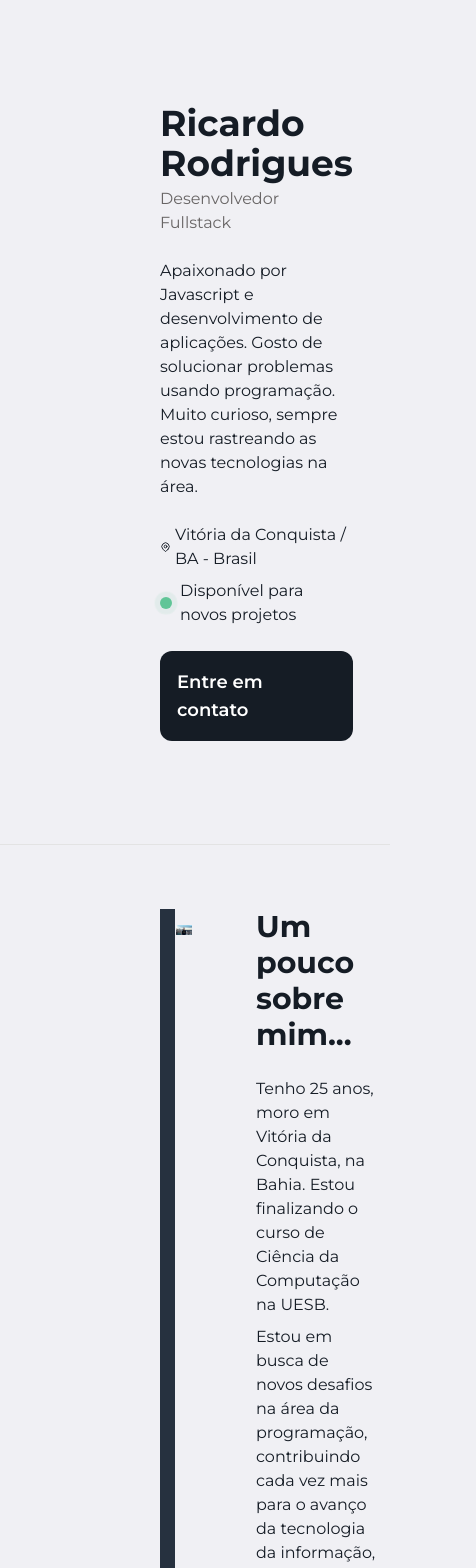
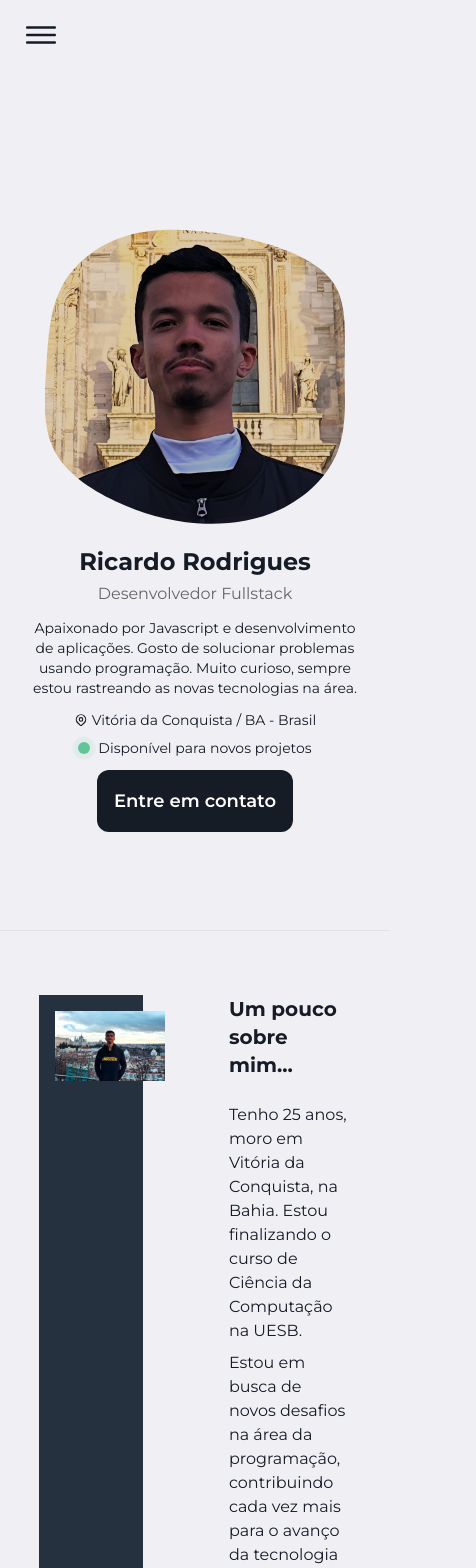
Before and after one commit to ricardorodriguespes17/ricardo-web, a Next.js app: page / in a window 390 px wide. Shown: the top 1568 px of the page, 476 px wide, since content can reach past the window. Built offline with nearby package versions, Linux system fonts and the light colour scheme.

Commit message:
refactor: adjust base layout in sessions

```diff
--- a/src/app/globals.css
+++ b/src/app/globals.css
@@ -9,19 +9,19 @@ body {
 }
 
 h1 {
-  @apply text-4xl font-bold;
+  @apply text-2xl sm:text-3xl md:text-4xl font-bold;
 }
 
 h2 {
-  @apply text-3xl font-bold;
+  @apply text-xl sm:text-2xl md:text-3xl font-bold;
 }
 
 h3 {
-  @apply text-2xl font-semibold;
+  @apply text-lg sm:text-xl md:text-2xl font-semibold;
 }
 
 h4 {
-  @apply text-xl font-semibold;
+  @apply text-base sm:text-lg md:text-xl font-semibold;
 }
 
 @layer utilities {
--- a/src/components/layout/BaseSession.tsx
+++ b/src/components/layout/BaseSession.tsx
@@ -4,7 +4,7 @@ type Props = {
 
 const BaseSession = (props: Props) => {
   return (
-    <div className="w-full px-40 pt-16 pb-24 flex flex-col justify-center border-t border-t-gray-30 dark:border-t-green-light/20">
+    <div className="w-full px-[10%] pt-16 pb-24 flex flex-col justify-center border-t border-t-gray-30 dark:border-t-green-light/20">
       {props.children}
     </div>
   )
--- a/src/components/layout/Header.tsx
+++ b/src/components/layout/Header.tsx
@@ -5,6 +5,7 @@ import Button from "../ui/Button"
 import ButtonTheme from "../ui/ButtonTheme"
 import { twMerge } from "tailwind-merge"
 import ButtonDownloadCV from "../ui/ButtonDownloadCV"
+import { IoIosMenu } from "react-icons/io"
 
 const Header = () => {
   const [hidden, setHidden] = useState(false)
@@ -26,11 +27,15 @@ const Header = () => {
   return (
     <header
       className={twMerge(
-        "min-h-[70px] w-full flex items-center px-[3%] justify-end fixed",
+        "min-h-[70px] w-full flex items-center px-1 md:px-[3%] justify-start md:justify-end md:fixed",
         "top-0 z-10 bg-gray-10 dark:bg-dark-90 transition-transform duration-500",
         hidden ? "-translate-y-full" : "translate-y-0"
       )}
     >
+      <Button variant="plain" className="visible md:invisible">
+        <IoIosMenu size={40} />
+      </Button>
+
       <div className="hidden md:flex items-center gap-1">
         <Button size="sm" variant="plain">
           Sobre
--- a/src/components/sessions/PresentationSession.tsx
+++ b/src/components/sessions/PresentationSession.tsx
@@ -1,28 +1,27 @@
 import { HiOutlineLocationMarker } from "react-icons/hi"
 import ProfileImage from "../common/ProfileImage"
-import { TbPointFilled } from "react-icons/tb"
 import Point from "../common/Point"
 import Button from "../ui/Button"
 
 const PresentationSession = () => {
   return (
-    <div className="h-screen w-full px-40 flex items-center">
-      <div className="flex">
-        <div className="flex flex-1 flex-col justify-center gap-6">
-          <div className="flex flex-col gap-1">
+    <div className="min-h-screen h-fit w-full px-8 sm:px-16 md:px-24 lg:px-32 flex items-center">
+      <div className="flex flex-col-reverse md:flex-row items-center h-fit w-full">
+        <div className="flex flex-1 flex-col justify-center items-center md:items-start gap-3 md:gap-6">
+          <div className="flex flex-col gap-1 items-center md:items-start">
             <h1 className="dark:text-green-dark">Ricardo Rodrigues</h1>
             <p className="text-gray-80 dark:text-green-light">
               Desenvolvedor Fullstack
             </p>
           </div>
 
-          <p>
+          <p className="text-center md:text-start text-sm lg:text-base">
             Apaixonado por Javascript e desenvolvimento de aplicações. Gosto de
             solucionar problemas usando programação. Muito curioso, sempre estou
             rastreando as novas tecnologias na área.
           </p>
 
-          <div className="flex flex-col gap-2">
+          <div className="flex flex-col gap-2 items-center md:items-start text-sm lg:text-base">
             <label className="flex items-center gap-1">
               <HiOutlineLocationMarker /> Vitória da Conquista / BA - Brasil
             </label>
@@ -41,7 +40,7 @@ const PresentationSession = () => {
           </Button>
         </div>
 
-        <div className="flex items-center justify-end pl-24">
+        <div className="flex items-center justify-end md:pl-12 lg:pl-24">
           <ProfileImage />
         </div>
       </div>
--- a/src/components/sessions/SkillsSession.tsx
+++ b/src/components/sessions/SkillsSession.tsx
@@ -6,7 +6,7 @@ const SkillsSession = () => {
     <BaseSession>
       <h2 className="mb-4">Habilidades</h2>
 
-      <div className="w-full grid grid-cols-3 gap-4">
+      <div className="w-full grid grid-cols-1 md:grid-cols-2 lg:grid-cols-3 gap-4">
         <SkillsList type="frontend" />
         <SkillsList type="backend" />
         <SkillsList type="softs" />
```
